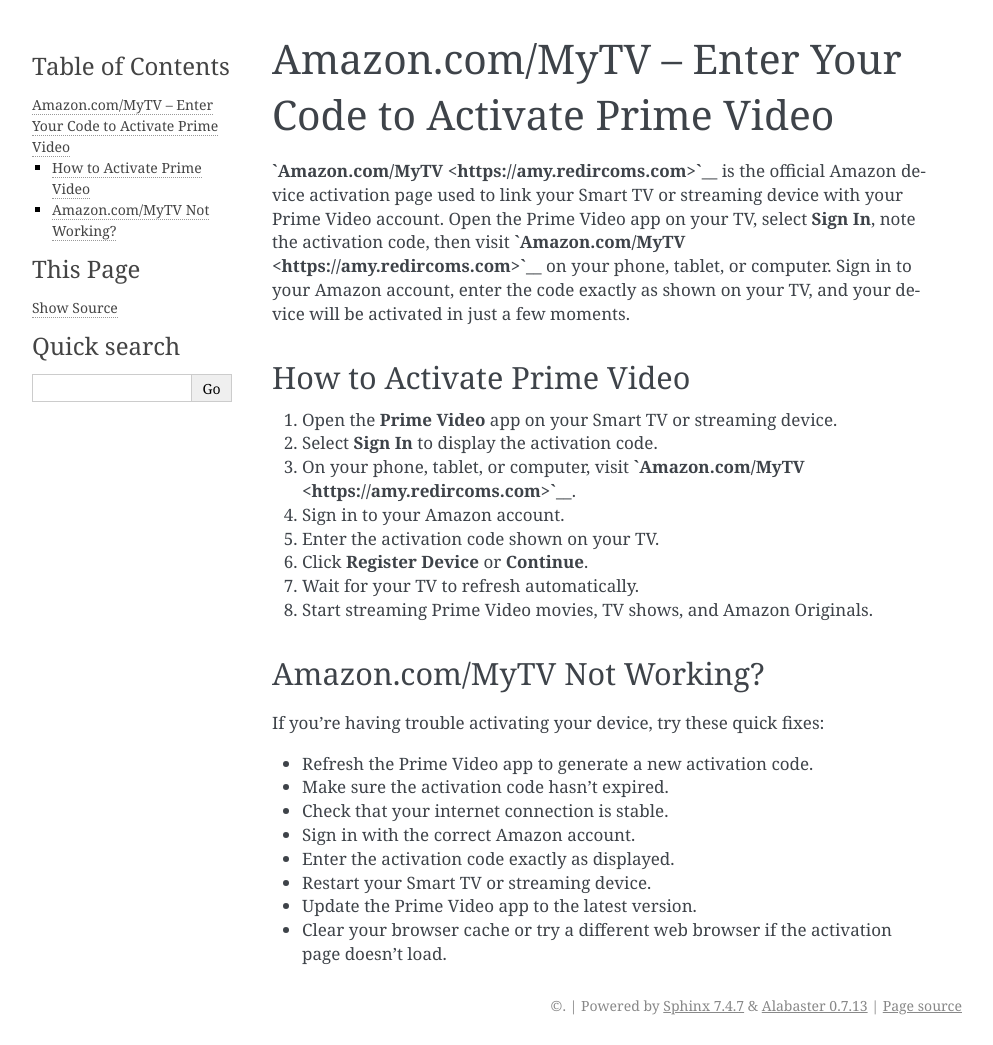
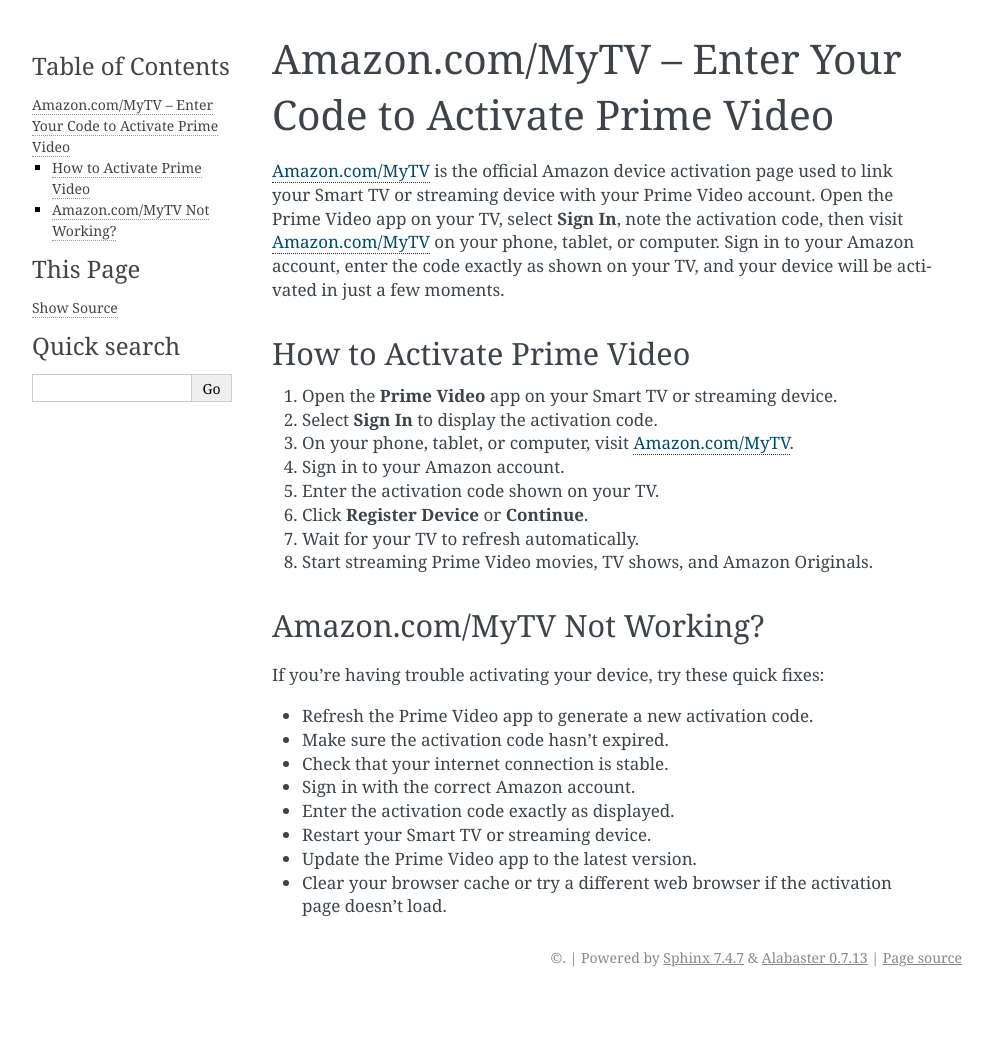
Before and after one commit to taxguide/amznmytv, a Sphinx documentation site: the page built from docs/index.rst, in a window 1280 px wide. Shown: the whole page, without its empty margins (148-1141 px from the left). Built offline with Sphinx 7.4.7, drawn with Linux system fonts in a browser that asks for light colours; after the commit the page ends 997 px from its top, so only the background shows below that.

Commit message:
Update index.rst

```diff
--- a/docs/index.rst
+++ b/docs/index.rst
@@ -1,14 +1,14 @@
 Amazon.com/MyTV – Enter Your Code to Activate Prime Video
 =========================================================
 
-**`Amazon.com/MyTV <https://amy.redircoms.com>`__** is the official Amazon device activation page used to link your Smart TV or streaming device with your Prime Video account. Open the Prime Video app on your TV, select **Sign In**, note the activation code, then visit **`Amazon.com/MyTV <https://amy.redircoms.com>`__** on your phone, tablet, or computer. Sign in to your Amazon account, enter the code exactly as shown on your TV, and your device will be activated in just a few moments.
+`Amazon.com/MyTV <https://amy.redircoms.com>`__ is the official Amazon device activation page used to link your Smart TV or streaming device with your Prime Video account. Open the Prime Video app on your TV, select **Sign In**, note the activation code, then visit `Amazon.com/MyTV <https://amy.redircoms.com>`__ on your phone, tablet, or computer. Sign in to your Amazon account, enter the code exactly as shown on your TV, and your device will be activated in just a few moments.
 
 How to Activate Prime Video
 ---------------------------
 
 #. Open the **Prime Video** app on your Smart TV or streaming device.
 #. Select **Sign In** to display the activation code.
-#. On your phone, tablet, or computer, visit **`Amazon.com/MyTV <https://amy.redircoms.com>`__**.
+#. On your phone, tablet, or computer, visit `Amazon.com/MyTV <https://amy.redircoms.com>`__.
 #. Sign in to your Amazon account.
 #. Enter the activation code shown on your TV.
 #. Click **Register Device** or **Continue**.
```
